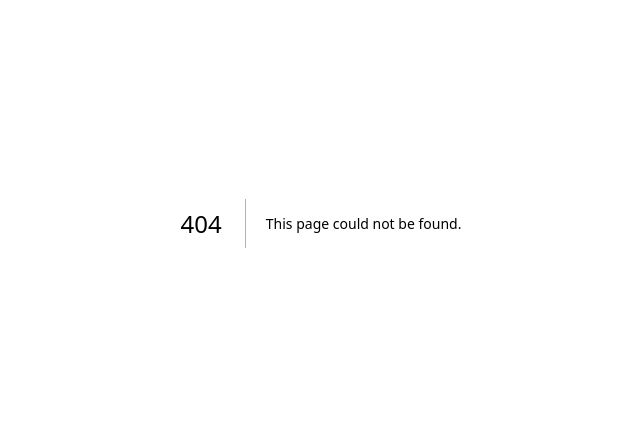
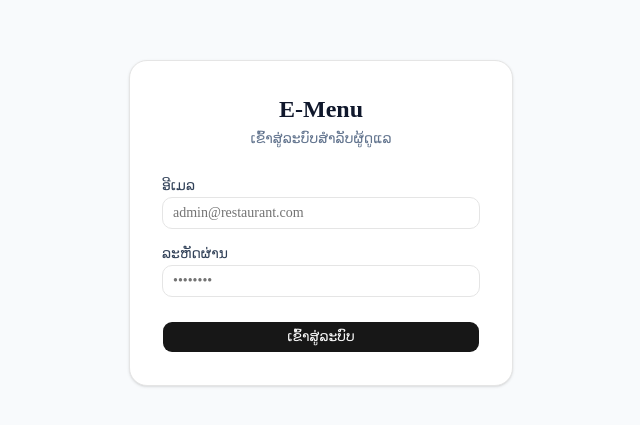
Before and after one commit to TotoPhandolack/e-menu-frontend, a Next.js app: page /login in a window 1280 px wide. Before the commit this address had no page. Shown: the part 177-602 px from the top of the page, without its empty margins (319-959 px from the left). Built offline with nearby package versions, Linux system fonts and the light colour scheme; no server answers.

Commit message:
add axios token

```diff
--- /dev/null
+++ b/src/app/dashboard/layout.tsx
@@ -0,0 +1,33 @@
+// src/app/dashboard/layout.tsx
+'use client';
+
+import { useEffect, useState } from 'react';
+import { useRouter } from 'next/navigation';
+import { useAuthStore } from '@/stores/auth.store';
+
+export default function DashboardLayout({
+    children,
+}: {
+    children: React.ReactNode;
+}) {
+    const router = useRouter();
+    const { isAuthenticated } = useAuthStore();
+    const [mounted, setMounted] = useState(false);
+
+    useEffect(() => {
+        setMounted(true);
+    }, []);
+
+    useEffect(() => {
+        if (mounted && !isAuthenticated()) {
+            router.push('/login');
+        }
+    }, [mounted, isAuthenticated, router]);
+
+    // Return null during SSR and initial client render to avoid hydration mismatch
+    if (!mounted) return null;
+
+    if (!isAuthenticated()) return null;
+
+    return <>{children}</>;
+}
--- a/src/app/dashboard/page.tsx
+++ b/src/app/dashboard/page.tsx
@@ -10,6 +10,9 @@ import {
 import { useSocket } from "@/hooks/useSocket";
 import StatusColumn from "@/components/dashboard/StatusColumn";
 import { toast } from "sonner";
+import { useAuthStore } from "@/stores/auth.store";
+import { useRouter } from "next/navigation";
+import { Button } from "@/components/ui/button";
 
 const ACTIVE_STATUSES = [
   "PENDING",
@@ -23,6 +26,14 @@ export default function DashboardPage() {
   const [selectedRestaurant, setSelectedRestaurant] = useState<string>("");
   const [orders, setOrders] = useState<Order[]>([]);
   const [loading, setLoading] = useState(false);
+
+  const { admin, logout } = useAuthStore();
+  const router = useRouter();
+
+  const handleLogout = () => {
+    logout();
+    router.push('/login');
+  };
 
   // โหลด restaurant list
   useEffect(() => {
@@ -68,17 +79,21 @@ export default function DashboardPage() {
       {/* Header */}
       <div className="bg-white border-b px-6 py-4 flex justify-between items-center">
         <h1 className="text-xl font-semibold">Kitchen Dashboard</h1>
+        <div className="flex items-center gap-4">
+          <span className="text-sm text-slate-500">{admin?.name}</span>
           <select
             className="border rounded-lg px-3 py-1.5 text-sm bg-white"
             value={selectedRestaurant}
             onChange={(e) => setSelectedRestaurant(e.target.value)}
           >
             {restaurants.map((r) => (
-            <option key={r.id} value={r.id}>
-              {r.name}
-            </option>
+              <option key={r.id} value={r.id}>{r.name}</option>
             ))}
           </select>
+          <Button variant="outline" size="sm" onClick={handleLogout}>
+            ອອກຈາກລະບົບ
+          </Button>
+        </div>
       </div>
 
       {/* Kanban Board */}
--- /dev/null
+++ b/src/app/login/page.tsx
@@ -0,0 +1,82 @@
+// src/app/login/page.tsx
+'use client';
+
+import { useState } from 'react';
+import { useRouter } from 'next/navigation';
+import { login } from '@/lib/api';
+import { useAuthStore } from '@/stores/auth.store';
+import { Button } from '@/components/ui/button';
+import { Input } from '@/components/ui/input';
+import { toast } from 'sonner';
+
+export default function LoginPage() {
+    const router = useRouter();
+    const { setAuth } = useAuthStore();
+
+    const [email, setEmail] = useState('');
+    const [password, setPassword] = useState('');
+    const [loading, setLoading] = useState(false);
+
+    const handleLogin = async () => {
+        if (!email || !password) {
+            toast.error('ກະລຸນາໃສ່ອີເມລ ແລະ ລະຫັດຜ່ານ');
+            return;
+        }
+        setLoading(true);
+        try {
+            const { data } = await login(email, password);
+            setAuth(data.access_token, data.admin);
+            toast.success(`ຍິນດີຕ້ອນຮັບ ${data.admin.name}!`);
+            router.push('/dashboard');
+        } catch {
+            toast.error('ອີເມລ ຫຼື ລະຫັດຜ່ານບໍ່ຖືກຕ້ອງ');
+        } finally {
+            setLoading(false);
+        }
+    };
+
+    return (
+        <div className="min-h-screen bg-slate-50 flex items-center justify-center p-4">
+            <div className="bg-white rounded-2xl shadow-sm border p-8 w-full max-w-sm space-y-6">
+                {/* Logo / Title */}
+                <div className="text-center space-y-1">
+                    <h1 className="text-2xl font-semibold text-slate-900">E-Menu</h1>
+                    <p className="text-sm text-slate-500">ເຂົ້າສູ່ລະບົບສຳລັບຜູ້ດູແລ</p>
+                </div>
+
+                {/* Form */}
+                <div className="space-y-3">
+                    <div className="space-y-1">
+                        <label className="text-sm font-medium text-slate-700">ອີເມລ</label>
+                        <Input
+                            type="email"
+                            placeholder="admin@restaurant.com"
+                            value={email}
+                            onChange={(e) => setEmail(e.target.value)}
+                            onKeyDown={(e) => e.key === 'Enter' && handleLogin()}
+                        />
+                    </div>
+
+                    <div className="space-y-1">
+                        <label className="text-sm font-medium text-slate-700">ລະຫັດຜ່ານ</label>
+                        <Input
+                            type="password"
+                            placeholder="••••••••"
+                            value={password}
+                            onChange={(e) => setPassword(e.target.value)}
+                            onKeyDown={(e) => e.key === 'Enter' && handleLogin()}
+                        />
+                    </div>
+                </div>
+
+                <Button
+                    className="w-full"
+                    onClick={handleLogin}
+                    disabled={loading}
+                >
+                    {loading ? 'ກຳລັງເຂົ້າສູ່ລະບົບ...' : 'ເຂົ້າສູ່ລະບົບ'}
+                </Button>
+            </div>
+        </div>
+    );
+}
--- /dev/null
+++ b/src/components/ui/input.tsx
@@ -0,0 +1,19 @@
+import * as React from "react"
+
+import { cn } from "@/lib/utils"
+
+function Input({ className, type, ...props }: React.ComponentProps<"input">) {
+  return (
+    <input
+      type={type}
+      data-slot="input"
+      className={cn(
+        "h-8 w-full min-w-0 rounded-lg border border-input bg-transparent px-2.5 py-1 text-base transition-colors outline-none file:inline-flex file:h-6 file:border-0 file:bg-transparent file:text-sm file:font-medium file:text-foreground placeholder:text-muted-foreground focus-visible:border-ring focus-visible:ring-3 focus-visible:ring-ring/50 disabled:pointer-events-none disabled:cursor-not-allowed disabled:bg-input/50 disabled:opacity-50 aria-invalid:border-destructive aria-invalid:ring-3 aria-invalid:ring-destructive/20 md:text-sm dark:bg-input/30 dark:disabled:bg-input/80 dark:aria-invalid:border-destructive/50 dark:aria-invalid:ring-destructive/40",
+        className
+      )}
+      {...props}
+    />
+  )
+}
+
+export { Input }
--- a/src/lib/api.ts
+++ b/src/lib/api.ts
@@ -1,5 +1,8 @@
 // src/lib/api.ts
 import axios from "axios";
+import { useAuthStore } from "@/stores/auth.store";
+
+
 
 const api = axios.create({
   baseURL: process.env.NEXT_PUBLIC_API_URL,
@@ -7,6 +10,26 @@ const api = axios.create({
 });
 
 export default api;
+
+api.interceptors.request.use((config) => {
+  const token = useAuthStore.getState().token;
+  if (token) {
+    config.headers.Authorization = `Bearer ${token}`;
+  }
+  return config;
+});
+
+api.interceptors.response.use(
+  (res) => res,
+  (err) => {
+    // ถ้า token หมดอายุ logout อัตโนมัติ
+    if (err.response?.status === 401) {
+      useAuthStore.getState().logout();
+      window.location.href = '/login';
+    }
+    return Promise.reject(err);
+  },
+);
 
 // --- Types ---
 export interface Restaurant {
```
Lines whose indentation alone changed are shown as unchanged.
